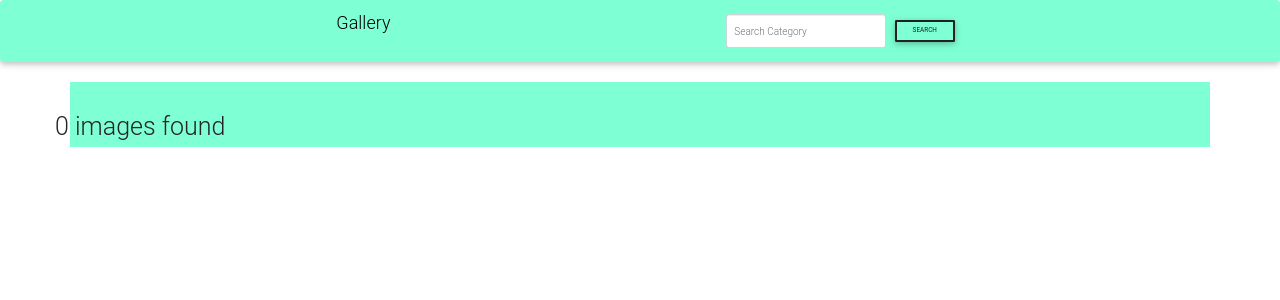
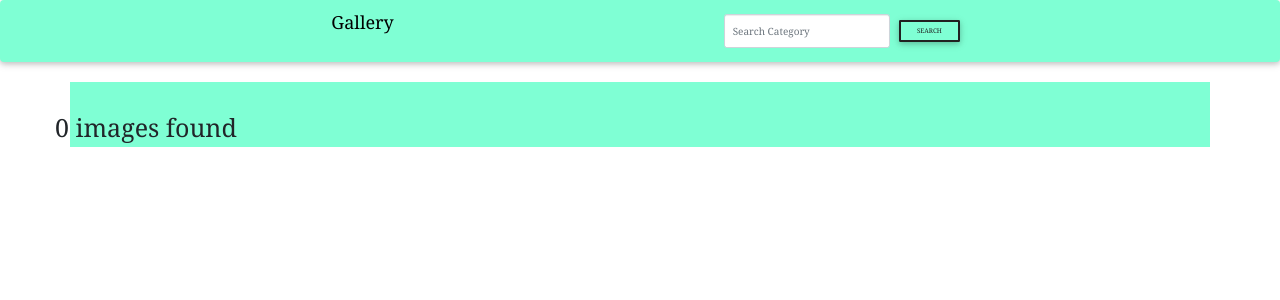
Before and after one commit to BihawaM/Gallery, a Django app: page /search/ in a window 1280 px wide. Shown: the top 300 px of the page. Run offline with Django 3.2, Linux system fonts and the light colour scheme; some libraries are stand-ins or nearby versions.

Commit message:
style index

```diff
--- a/gallery/static/css/index.css
+++ b/gallery/static/css/index.css
@@ -1,5 +1,5 @@
-/* *{
+*{
     font-family: Georgia, 'Times New Roman', Times, serif;
     /* background-color: aqua; */
-    /* font-size: x-large;
-} */
+    font-size: x-large;
+}
```
